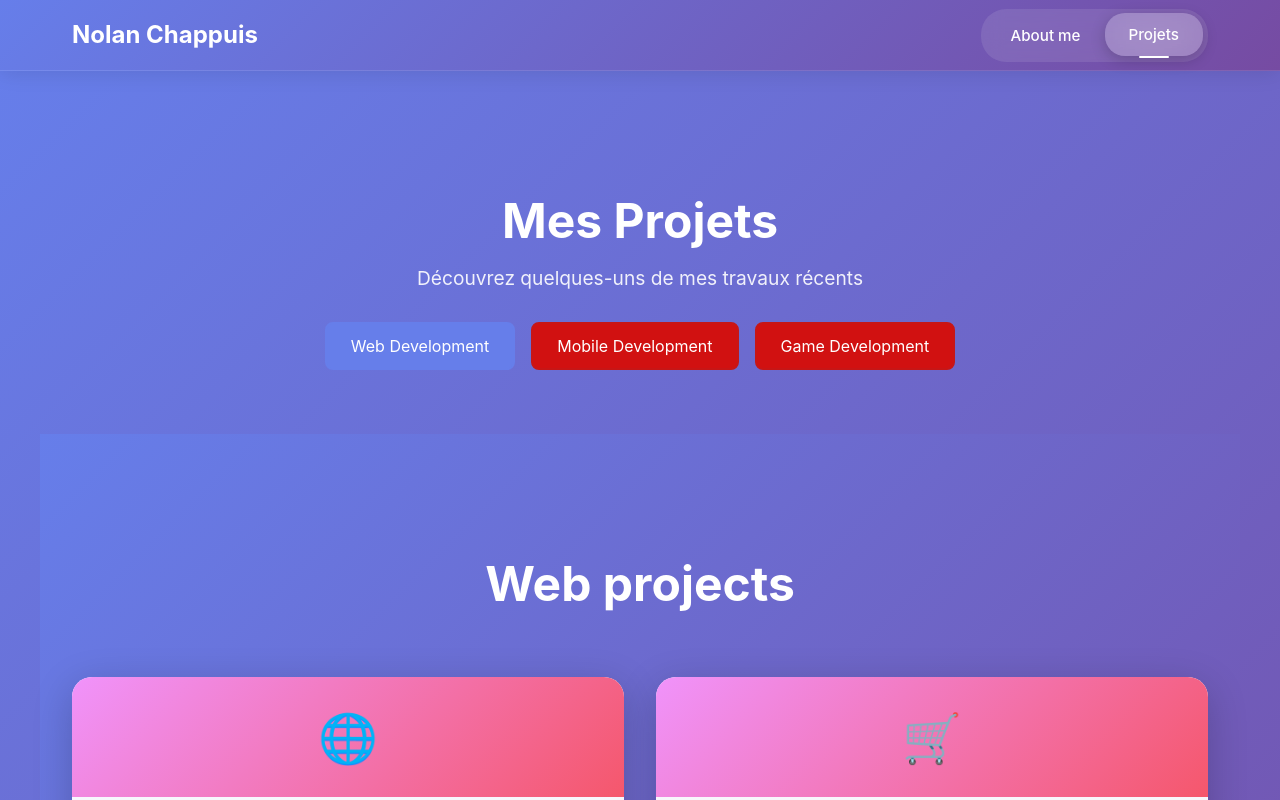
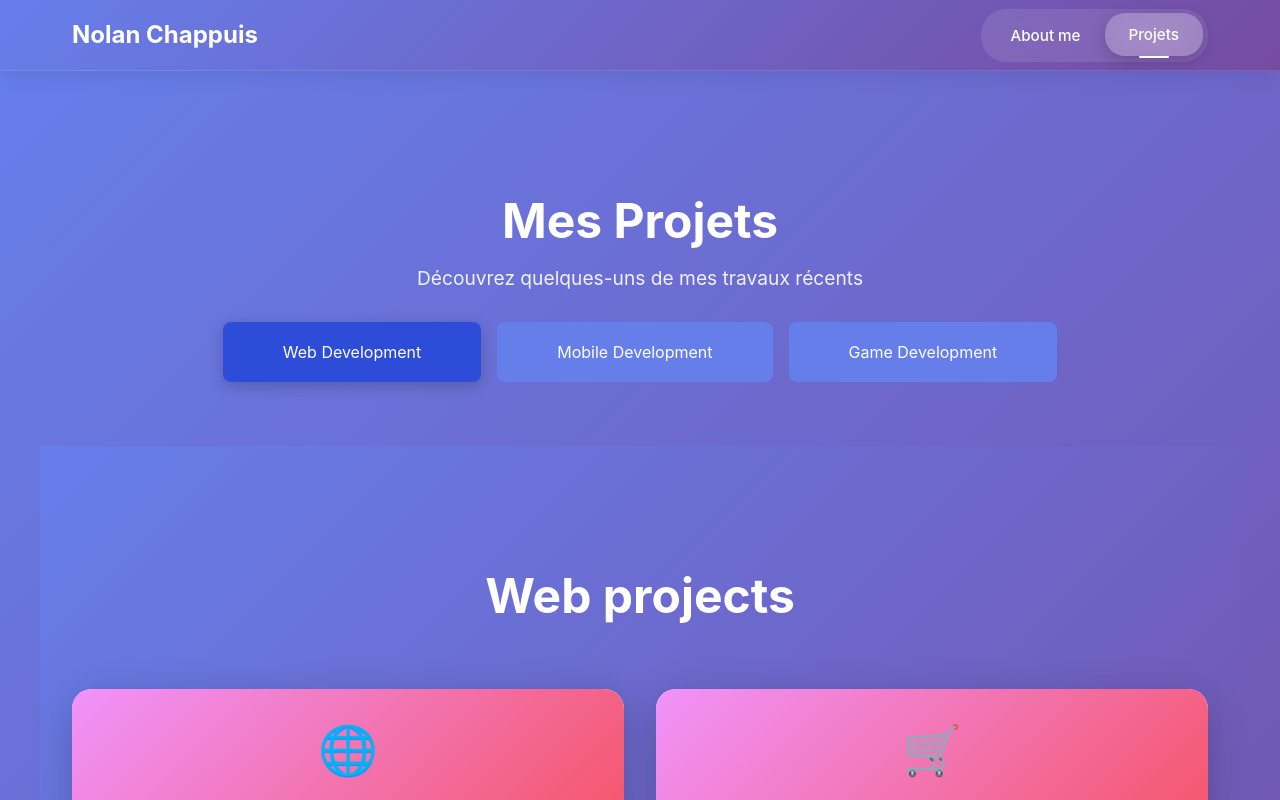
Before and after one commit to Nchappui/portfolio, a React (Create React App) app: page /projects in a window 1280 px wide. Shown: the top 800 px of the page. Built offline with nearby package versions, Linux system fonts and the light colour scheme.

Commit message:
Refactor StackNavigation styles for improved tab appearance and interaction

```diff
--- a/src/components/StackNavigation.css
+++ b/src/components/StackNavigation.css
@@ -10,18 +10,15 @@
 
 .stack-tab {
   cursor: pointer;
-  user-select: none;
   transition: all 0.2s;
-  padding: 12px 24px;
+  padding: 20px 60px;
   border-radius: 8px;
-  border: 2px solid #c71616;
-  background: rgb(209, 17, 17);
+  background: #667eea;
 }
 
 .stack-tab:hover {
   transform: scale(1.05);
-  background-color: #f0f0f0;
-  border-color: #ccc;
+  background-color: #2d4dd8;
 }
 
 .stack-tab:active {
@@ -29,7 +26,6 @@
 }
 
 .stack-tab.active {
-  background-color: #667eea;
-  color: white;
-  border-color: #667eea;
+  background-color: #2d4dd8;
+  box-shadow: 0 4px 15px rgba(0, 0, 0, 0.2);
 }
```
